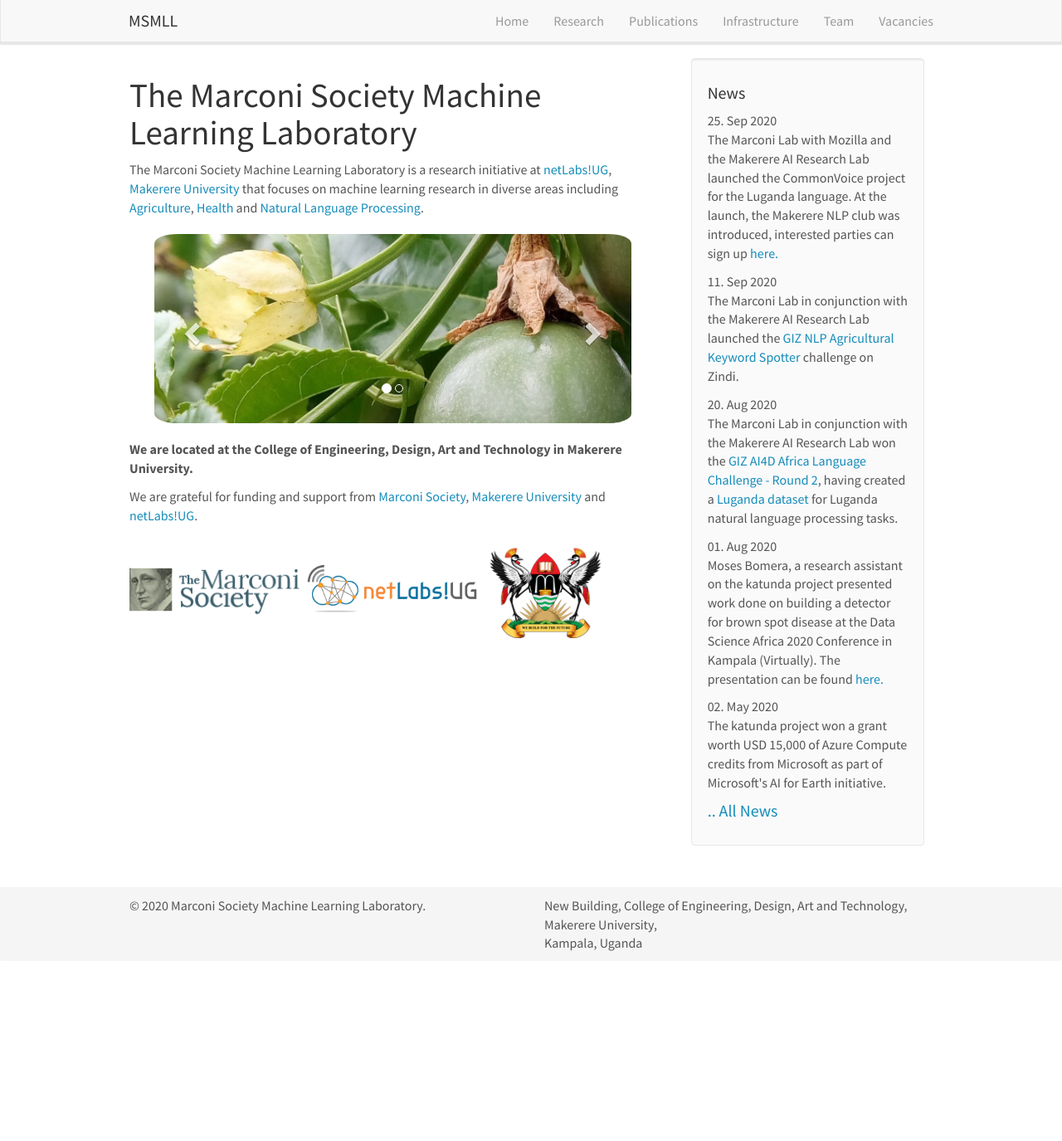
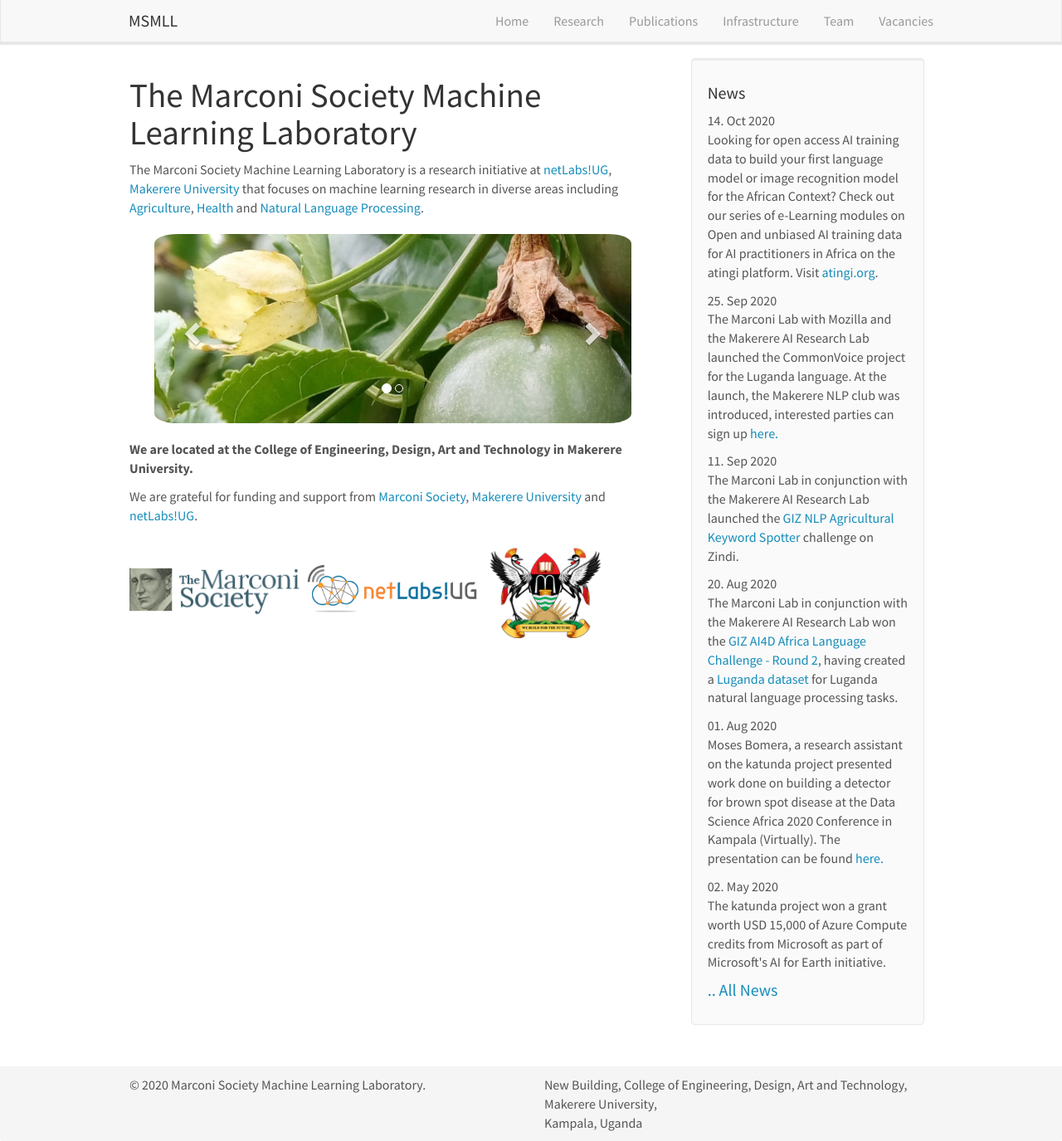
Before and after one commit to msmll/site, a Jekyll site: the page built from _pages/home.md, in a window 1280 px wide and 1375 px high. Shown: the whole window at 83% size. Built offline with Jekyll 4.4.1, drawn with Linux system fonts in a browser that asks for light colours; nearby versions of some CDN libraries.

Commit message:
Add news article

```diff
--- a/_data/news.yml
+++ b/_data/news.yml
@@ -1,5 +1,9 @@
+- date: 14. Oct 2020
+  headline: Looking for open access AI training data to build your first language model or image recognition model for the African Context? Check out our series of e-Learning modules on Open and unbiased AI training data for AI practitioners in Africa on the atingi platform. Visit <a href="atingi.org">atingi.org</a>.
+
 - date: 25. Sep 2020
   headline: The Marconi Lab with Mozilla and the Makerere AI Research Lab launched the CommonVoice project for the Luganda language. At the launch, the Makerere NLP club was introduced, interested parties can sign up <a href="https://forms.gle/jQgwbhksLnWWxR5x9">here.</a>
+
 - date: 11. Sep 2020
   headline: The Marconi Lab in conjunction with the Makerere AI Research Lab launched the <a href="https://zindi.africa/competitions/giz-nlp-agricultural-keyword-spotter">GIZ NLP Agricultural Keyword Spotter</a> challenge on Zindi.
 
```
